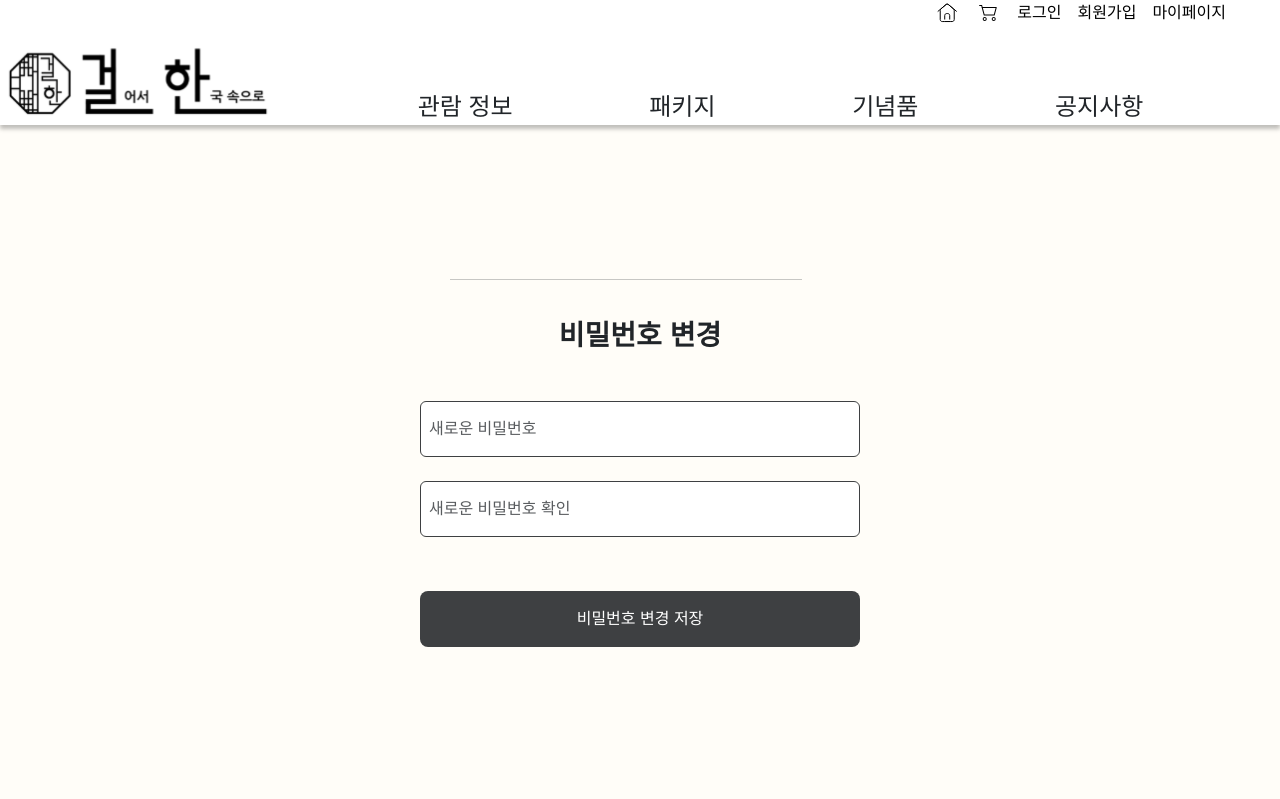
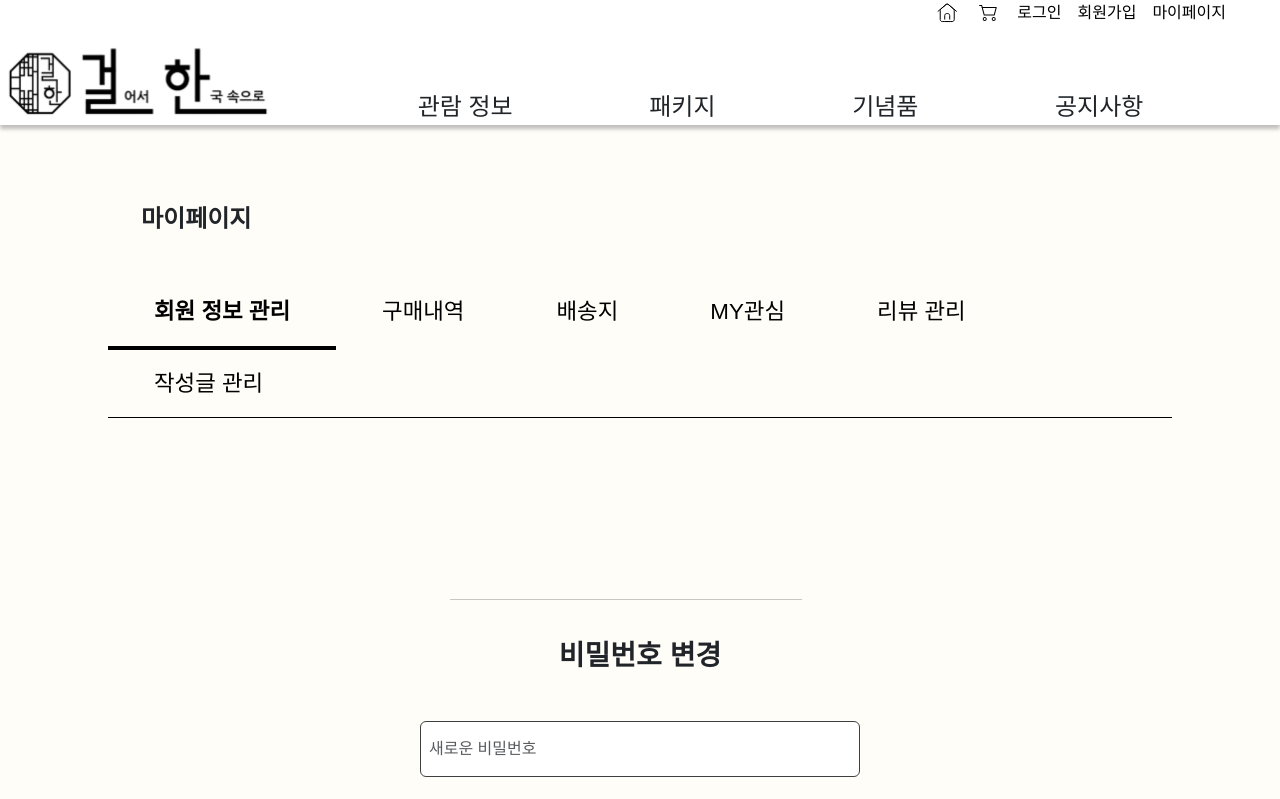
Before and after one commit to swcamp-be15-baksal/be15-2nd-baksal-gulhan-fe, a Vue app: page /mypage/userinfo/edit in a window 1280 px wide. Shown: the top 799 px of the page. Built offline with nearby package versions, Linux system fonts and the light colour scheme; no server answers; a web font is replaced by a local one.

Commit message:
Fix: 마이페이지 헤더 추가

```diff
--- a/src/features/mypage/views/userinfo/UserInfoEditView.vue
+++ b/src/features/mypage/views/userinfo/UserInfoEditView.vue
@@ -7,6 +7,7 @@ import { useToast } from 'vue-toastification';
 import { useRouter } from 'vue-router';
 import PasswordEditForm from '@/features/mypage/components/PasswordEditForm.vue';
 import UserInfoEditForm from '@/features/mypage/components/UserInfoEditForm.vue';
+import MyPageHeader from '@/features/mypage/components/MyPageHeader.vue';
 
 const authStore = useAuthStore();
 const userStore = useUserStore();
@@ -133,6 +134,7 @@ function searchPostcode() {
 </script>
 
 <template>
+  <MyPageHeader />
   <div class="d-flex flex-column align-items-center py-5">
     <UserInfoEditForm
       v-if="userInfo && userInfo.userId"
--- a/src/features/mypage/views/userinfo/UserInfoView.vue
+++ b/src/features/mypage/views/userinfo/UserInfoView.vue
@@ -4,6 +4,8 @@ import { useRouter } from 'vue-router';
 import { useUserStore } from '@/features/mypage/stores/user';
 import UserInfoForm from '@/features/mypage/components/UserInfoForm.vue';
 import { useAuthStore } from '@/stores/auth.js';
+import MyPageHeader from '@/features/mypage/components/MyPageHeader.vue';
+
 
 const router = useRouter();
 const userStore = useUserStore();
@@ -56,6 +58,7 @@ function handleEdit() {
 </script>
 
 <template>
+  <MyPageHeader />
   <div class="d-flex flex-column align-items-center py-5">
     <h2 class="text-center fw-bold fs-3 mb-5">회원 정보 조회</h2>
     <UserInfoForm
```
